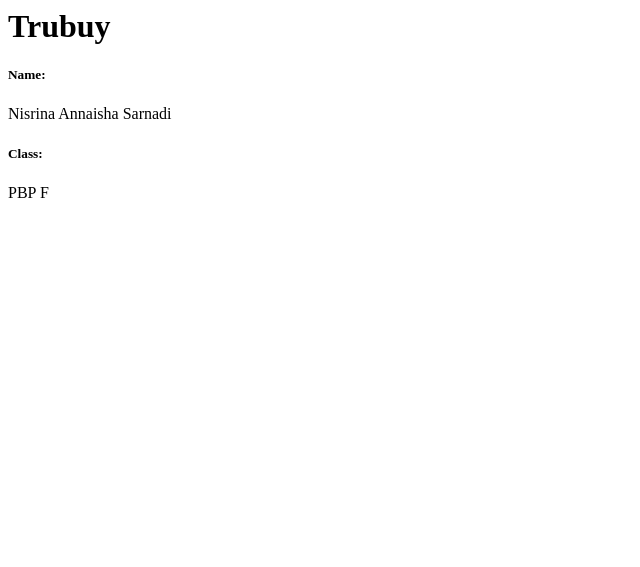
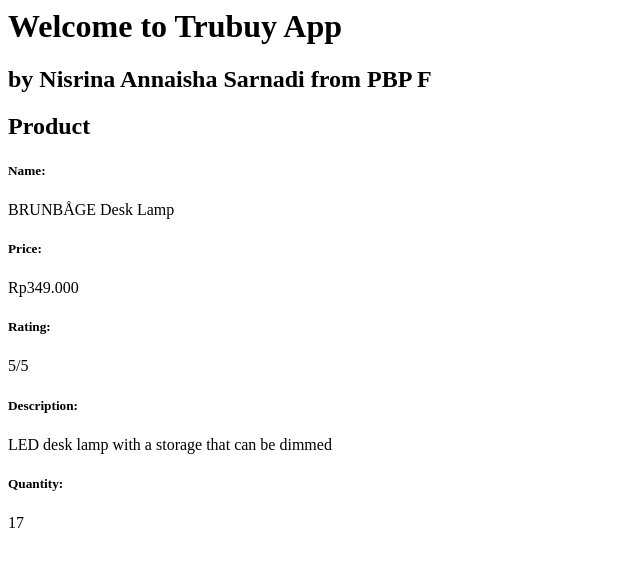
Before and after one commit to nsrnannaisha/Truby-PBP, a Django app: page / in a window 1280 px wide. Shown: the top 567 px of the page, without its empty margins (0-640 px from the left). Run offline with Django 5.2, Linux system fonts and the light colour scheme.

Commit message:
Improve tampilan

```diff
--- a/main/templates/main.html
+++ b/main/templates/main.html
@@ -1,6 +1,15 @@
-<h1>{{application}}</h1>
+<h1>Welcome to {{application}} App</h1>
+<h2>by {{ self_name }} from {{ class }}</h2>
+
+<h2>Product</h2>
 
 <h5>Name: </h5>
-<p>{{ name }}<p>
-<h5>Class: </h5>
-<p>{{ class }}<p>
+<p>{{ name }}</p>
+<h5>Price: </h5>
+<p>{{ price }}</p>
+<h5>Rating: </h5>
+<p>{{ rating }}</p>
+<h5>Description: </h5>
+<p>{{ description }}</p>
+<h5>Quantity: </h5>
+<p>{{ quantity }}</p>
--- a/main/views.py
+++ b/main/views.py
@@ -3,8 +3,13 @@
 def show_main(request):
     context = {
         'application' : 'Trubuy',
-        'name': 'Nisrina Annaisha Sarnadi',
-        'class': 'PBP F'
+        'self_name': 'Nisrina Annaisha Sarnadi',
+        'class': 'PBP F',
+        'name': 'BRUNBÅGE Desk Lamp',
+        'price': 'Rp349.000',
+        'description': 'LED desk lamp with a storage that can be dimmed' ,
+        'rating': '5/5',
+        'quantity': '17'
     }
 
     return render(request, "main.html", context)
```
